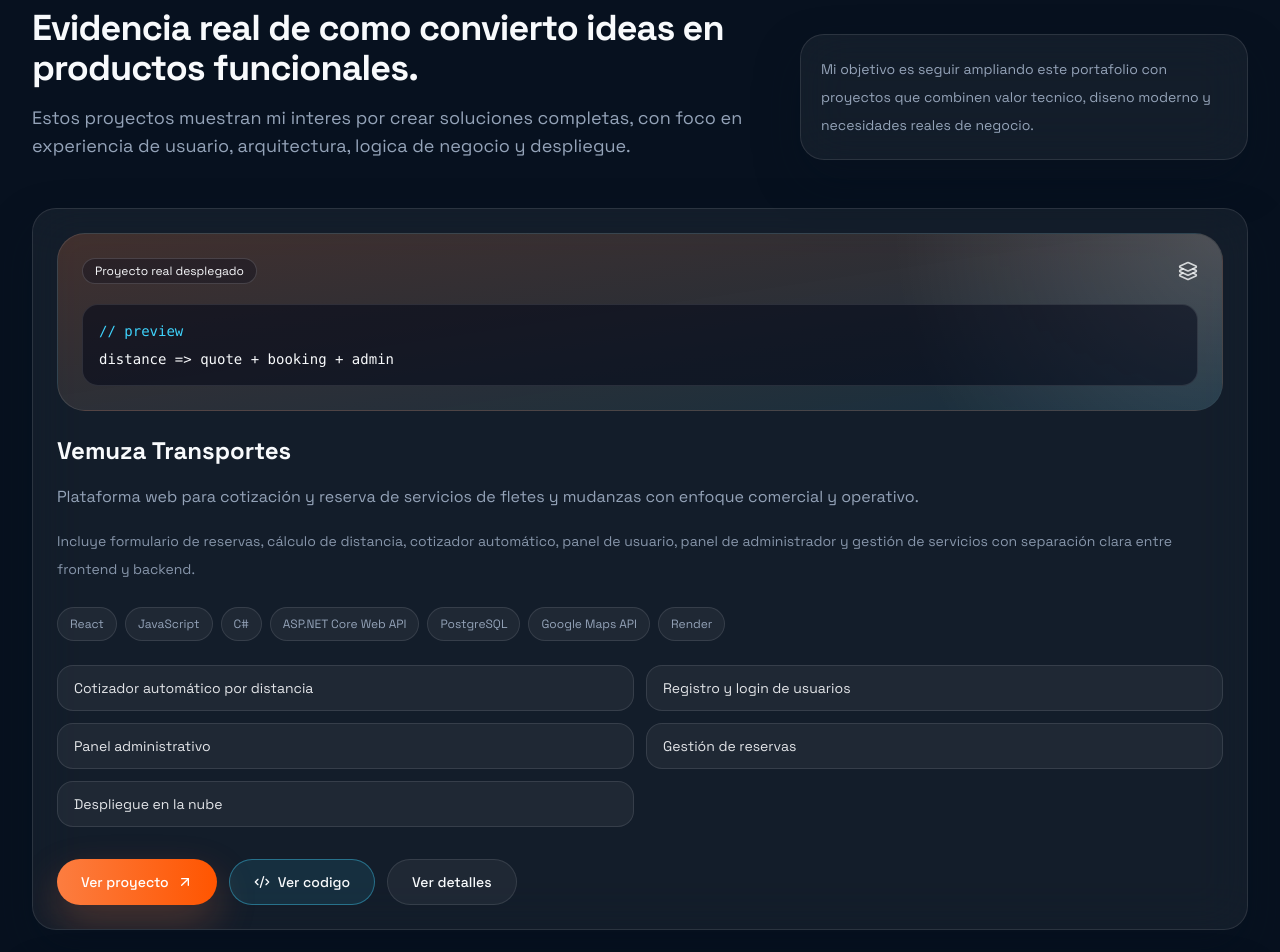
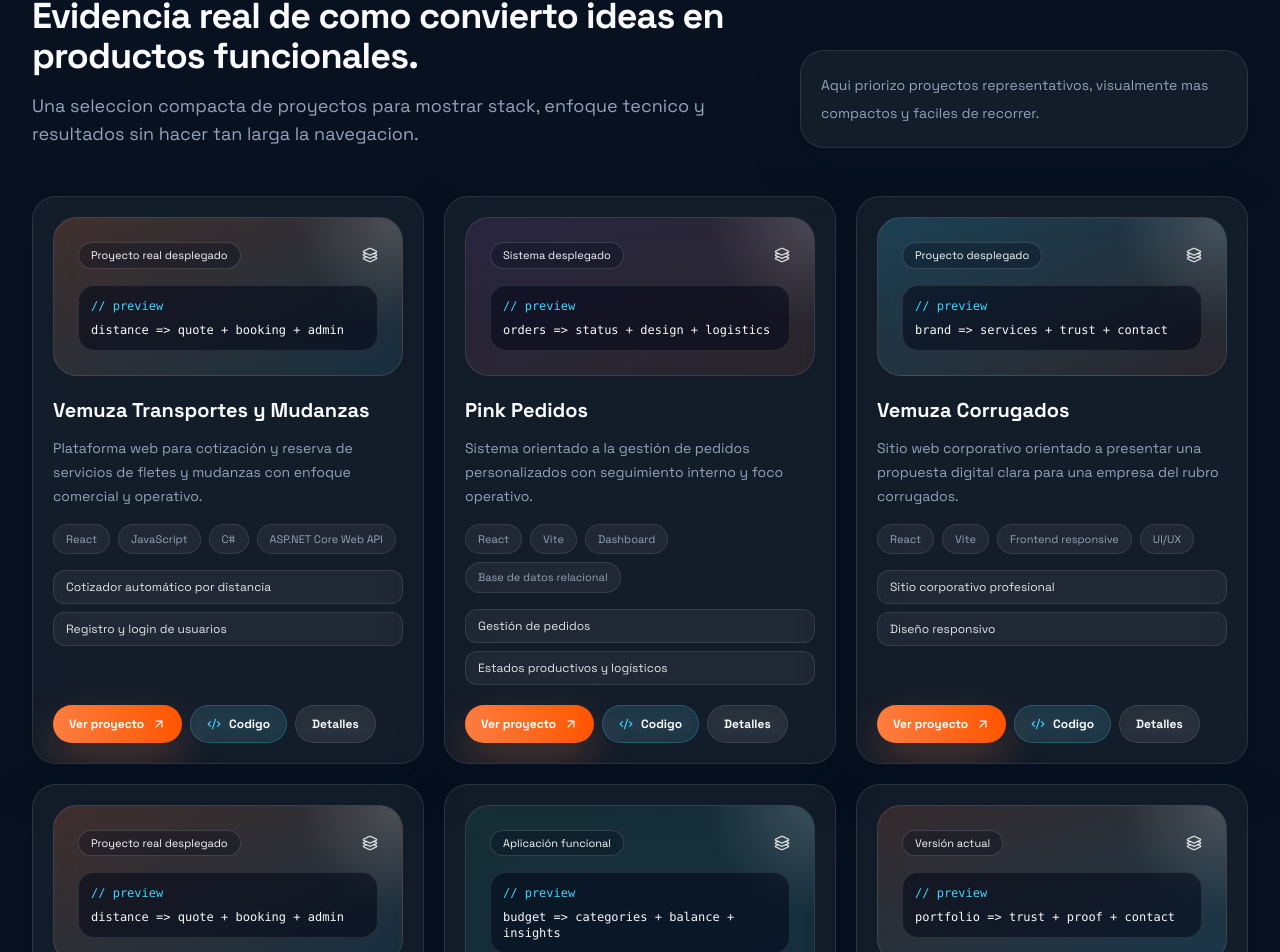
Before and after one commit to JosethAlarcon/Portafolio-Personal, a React (Vite) app: page / in a window 1280 px wide. Shown: the part 1019-1971 px from the top of the page. Built offline with nearby package versions, Linux system fonts and the light colour scheme.

Commit message:
Cambio de foto

```diff
--- a/src/components/ProjectCard.jsx
+++ b/src/components/ProjectCard.jsx
@@ -3,65 +3,125 @@
 
 const ProjectCard = ({ project }) => {
   const reduceMotion = useReducedMotion();
+  const visibleStack = project.stack.slice(0, 4);
+  const visibleFeatures = project.features.slice(0, 2);
 
   return (
     <motion.article
       whileHover={reduceMotion ? undefined : { y: -8 }}
-      className="glass-card group overflow-hidden p-6 transition duration-300 hover:border-brand-orange/35 hover:shadow-orange"
+      className="glass-card group flex h-full flex-col overflow-hidden p-4 transition duration-300 hover:border-brand-orange/35 hover:shadow-orange sm:p-5"
     >
-      <div className={`relative overflow-hidden rounded-[1.75rem] border border-white/10 bg-gradient-to-br ${project.accent} p-6`}>
+      <div
+        className={`relative overflow-hidden rounded-[1.5rem] border border-white/10 bg-gradient-to-br ${project.accent} p-5`}
+      >
         <div className="absolute inset-0 bg-[radial-gradient(circle_at_top_right,rgba(255,255,255,0.16),transparent_28%)]" />
-        <div className="relative">
-          <div className="mb-5 flex items-center justify-between gap-4">
-            <span className="rounded-full border border-white/15 bg-slate-950/30 px-3 py-1 text-xs text-brand-white">
+        <div className="relative px-1 py-1">
+          <div className="mb-4 flex items-center justify-between gap-3">
+            <span className="rounded-full border border-white/15 bg-slate-950/30 px-3 py-1 text-[11px] text-brand-white">
               {project.status}
             </span>
-            <Layers3 className="h-5 w-5 text-brand-white/80" />
+            <Layers3 className="h-4 w-4 text-brand-white/80" />
           </div>
-          <div className="rounded-2xl border border-white/10 bg-slate-950/55 p-4 font-mono text-sm text-brand-slate">
+          <div className="rounded-2xl border border-white/10 bg-slate-950/55 p-3 font-mono text-xs text-brand-slate">
             <p className="text-brand-sky">// preview</p>
             <p className="mt-2 text-brand-white">{project.codeSnippet}</p>
           </div>
         </div>
       </div>
 
-      <div className="mt-6">
-        <h3 className="text-2xl font-semibold text-brand-white">{project.title}</h3>
-        <p className="mt-4 text-base leading-7 text-brand-slate">{project.description}</p>
-        <p className="mt-4 text-sm leading-7 text-brand-slate/90">{project.longDescription}</p>
+      <div className="mt-5">
+        <h3 className="text-xl font-semibold text-brand-white">{project.title}</h3>
+        <p className="mt-3 line-clamp-4 text-sm leading-6 text-brand-slate">{project.description}</p>
       </div>
 
-      <div className="mt-6 flex flex-wrap gap-2">
-        {project.stack.map((item) => (
+      <div className="mt-4 flex flex-wrap gap-2">
+        {visibleStack.map((item) => (
           <span
             key={item}
-            className="rounded-full border border-white/10 bg-white/5 px-3 py-2 text-xs text-brand-slate"
+            className="rounded-full border border-white/10 bg-white/5 px-3 py-1.5 text-[11px] text-brand-slate"
           >
             {item}
           </span>
         ))}
       </div>
 
-      <div className="mt-6 grid gap-3 sm:grid-cols-2">
-        {project.features.map((feature) => (
-          <div key={feature} className="rounded-2xl border border-white/10 bg-white/5 px-4 py-3 text-sm text-brand-white/90">
+      <div className="mt-4 grid gap-2">
+        {visibleFeatures.map((feature) => (
+          <div
+            key={feature}
+            className="rounded-xl border border-white/10 bg-white/5 px-3 py-2 text-xs text-brand-white/90"
+          >
             {feature}
           </div>
         ))}
       </div>
 
-      <div className="mt-8 flex flex-col gap-3 sm:flex-row">
-        <a href={project.liveUrl} className="button-primary">
-          Ver proyecto
-          <ArrowUpRight className="ml-2 h-4 w-4" />
-        </a>
-        <a href={project.codeUrl} className="button-secondary">
-          <Code2 className="mr-2 h-4 w-4" />
-          Ver codigo
-        </a>
-        <a href={project.detailUrl} className="button-ghost">
-          Ver detalles
-        </a>
+      <div className="mt-auto pt-5">
+        <div className="flex flex-col gap-2 sm:flex-row sm:flex-wrap">
+          <motion.a
+            href={project.liveUrl}
+            whileHover={
+              reduceMotion
+                ? undefined
+                : {
+                    y: -5,
+                    scale: 1.04,
+                    transition: { duration: 0.22 },
+                  }
+            }
+            whileTap={reduceMotion ? undefined : { scale: 0.97 }}
+            className="group relative inline-flex items-center justify-center overflow-hidden rounded-full bg-gradient-to-r from-brand-orange to-brand-orangeStrong px-4 py-2.5 text-xs font-semibold text-white shadow-orange transition duration-300 hover:shadow-[0_0_35px_rgba(252,125,64,0.55)]"
+          >
+            <span className="pointer-events-none absolute inset-0 opacity-0 transition duration-300 group-hover:opacity-100">
+              <span className="absolute -left-12 top-0 h-full w-12 rotate-12 bg-white/30 blur-md transition-all duration-700 group-hover:left-[120%]" />
+            </span>
+            <span className="relative z-10 flex items-center">
+              Ver proyecto
+              <ArrowUpRight className="ml-2 h-3.5 w-3.5 transition duration-300 group-hover:translate-x-1" />
+            </span>
+          </motion.a>
+          <motion.a
+            href={project.codeUrl}
+            whileHover={
+              reduceMotion
+                ? undefined
+                : {
+                    y: -5,
+                    scale: 1.04,
+                    transition: { duration: 0.22 },
+                  }
+            }
+            whileTap={reduceMotion ? undefined : { scale: 0.97 }}
+            className="group relative inline-flex items-center justify-center overflow-hidden rounded-full border border-brand-sky/25 bg-brand-sky/10 px-4 py-2.5 text-xs font-semibold text-brand-white shadow-sm backdrop-blur transition duration-300 hover:border-brand-sky/50 hover:bg-brand-sky/15 hover:shadow-glow"
+          >
+            <span className="pointer-events-none absolute inset-0 opacity-0 transition duration-300 group-hover:opacity-100">
+              <span className="absolute -left-12 top-0 h-full w-12 rotate-12 bg-white/20 blur-md transition-all duration-700 group-hover:left-[120%]" />
+            </span>
+            <span className="relative z-10 flex items-center">
+              <Code2 className="mr-2 h-3.5 w-3.5 text-brand-sky transition duration-300 group-hover:scale-110" />
+              Codigo
+            </span>
+          </motion.a>
+          <motion.a
+            href={project.detailUrl}
+            whileHover={
+              reduceMotion
+                ? undefined
+                : {
+                    y: -5,
+                    scale: 1.04,
+                    transition: { duration: 0.22 },
+                  }
+            }
+            whileTap={reduceMotion ? undefined : { scale: 0.97 }}
+            className="group relative inline-flex items-center justify-center overflow-hidden rounded-full border border-white/10 bg-white/5 px-4 py-2.5 text-xs font-semibold text-brand-white shadow-sm backdrop-blur transition duration-300 hover:border-brand-orange/40 hover:bg-brand-orange/10 hover:shadow-orange"
+          >
+            <span className="pointer-events-none absolute inset-0 opacity-0 transition duration-300 group-hover:opacity-100">
+              <span className="absolute -left-12 top-0 h-full w-12 rotate-12 bg-white/20 blur-md transition-all duration-700 group-hover:left-[120%]" />
+            </span>
+            <span className="relative z-10 flex items-center">Detalles</span>
+          </motion.a>
+        </div>
       </div>
     </motion.article>
   );
--- a/src/components/Projects.jsx
+++ b/src/components/Projects.jsx
@@ -5,6 +5,7 @@
 
 const Projects = () => {
   const reduceMotion = useReducedMotion();
+  const featuredProjects = projects.slice(0, 9);
 
   return (
     <motion.section id="proyectos" className="section-shell" {...getRevealProps(reduceMotion)}>
@@ -15,7 +16,7 @@
             Evidencia real de como convierto ideas en productos funcionales.
           </h2>
           <p className="section-copy">
-            Estos proyectos muestran mi interes por crear soluciones completas, con foco en experiencia de usuario, arquitectura, logica de negocio y despliegue.
+            Una seleccion compacta de proyectos para mostrar stack, enfoque tecnico y resultados sin hacer tan larga la navegacion.
           </p>
         </motion.div>
         <motion.div
@@ -23,14 +24,17 @@
           className="glass-card max-w-md p-5 transition duration-300 hover:border-brand-orange/25 hover:shadow-orange"
         >
           <p className="text-sm leading-7 text-brand-slate">
-            Mi objetivo es seguir ampliando este portafolio con proyectos que combinen valor tecnico, diseno moderno y necesidades reales de negocio.
+            Aqui priorizo proyectos representativos, visualmente mas compactos y faciles de recorrer.
           </p>
         </motion.div>
       </div>
 
-      <motion.div className="mt-12 grid gap-8" {...getStaggerProps(reduceMotion, 0.08, 0.08)}>
-        {projects.map((project) => (
-          <motion.div key={project.title} variants={fadeItem}>
+      <motion.div
+        className="mt-12 grid gap-5 md:grid-cols-2 xl:grid-cols-3"
+        {...getStaggerProps(reduceMotion, 0.08, 0.07)}
+      >
+        {featuredProjects.map((project) => (
+          <motion.div key={project.title} variants={fadeItem} className="h-full">
             <ProjectCard project={project} />
           </motion.div>
         ))}
--- a/src/data/projects.js
+++ b/src/data/projects.js
@@ -1,6 +1,6 @@
 export const projects = [
   {
-    title: 'Vemuza Transportes',
+    title: 'Vemuza Transportes y Mudanzas',
     description:
       'Plataforma web para cotización y reserva de servicios de fletes y mudanzas con enfoque comercial y operativo.',
     longDescription:
@@ -20,7 +20,27 @@
     codeUrl: '#',
     detailUrl: 'https://vemuzatransportes.cl/',
   },
-  {
+    {
+    title: 'Pink Pedidos',
+    description:
+      'Sistema orientado a la gestión de pedidos personalizados con seguimiento interno y foco operativo.',
+    longDescription:
+      'Pensado para controlar estados productivos y logísticos, fechas de ingreso, aprobación de diseño y flujo interno de pedidos en un entorno administrativo.',
+    stack: ['React', 'Vite', 'Dashboard', 'Base de datos relacional', 'Arquitectura modular'],
+    features: [
+      'Gestión de pedidos',
+      'Estados productivos y logísticos',
+      'Control de fechas',
+      'Preparado para mantenedores',
+    ],
+    status: 'Sistema desplegado',
+    accent: 'from-fuchsia-400/10 to-brand-orange/10',
+    codeSnippet: 'orders => status + design + logistics',
+    liveUrl: 'https://pink-pedidos.netlify.app/dashboard',
+    codeUrl: '#',
+    detailUrl: 'https://pink-pedidos.netlify.app/dashboard',
+  },
+    {
     title: 'Vemuza Corrugados',
     description:
       'Sitio web corporativo orientado a presentar una propuesta digital clara para una empresa del rubro corrugados.',
@@ -40,6 +60,27 @@
     codeUrl: '#',
     detailUrl: 'https://vemuzacorrugados.cl/',
   },
+    {
+    title: 'Vemuza Transportes Express',
+    description:
+      'Sitio web corporativo orientado a presentar una propuesta digital clara para una empresa del rubro de transporte.',
+    longDescription:
+      'Incluye formulario de reservas, cálculo de distancia, cotizador automático, panel de usuario, panel de administrador y gestión de servicios con separación clara entre frontend y backend.',
+    stack: ['React', 'TypeScript', 'Tailwind CSS', 'Netlify'],
+    features: [
+      'Sitio corporativo profesional',
+      'Diseño responsivo',
+      'Panel administrativo',
+      'Gestión de reservas',
+      'Despliegue en la nube',
+    ],
+    status: 'Proyecto real desplegado',
+    accent: 'from-brand-orange/20 to-brand-sky/10',
+    codeSnippet: 'distance => quote + booking + admin',
+    liveUrl: 'https://vemuzatransportes.cl/',
+    codeUrl: '#',
+    detailUrl: 'https://vemuzatransportes.cl/',
+  },
   {
     title: 'BalanceFin Pro',
     description:
@@ -56,46 +97,6 @@
     status: 'Aplicación funcional',
     accent: 'from-emerald-400/10 to-brand-sky/10',
     codeSnippet: 'budget => categories + balance + insights',
-    liveUrl: '#',
-    codeUrl: '#',
-    detailUrl: '#',
-  },
-  {
-    title: 'Pink Pedidos',
-    description:
-      'Sistema orientado a la gestión de pedidos personalizados con seguimiento interno y foco operativo.',
-    longDescription:
-      'Pensado para controlar estados productivos y logísticos, fechas de ingreso, aprobación de diseño y flujo interno de pedidos en un entorno administrativo.',
-    stack: ['React', 'Vite', 'Dashboard', 'Base de datos relacional', 'Arquitectura modular'],
-    features: [
-      'Gestión de pedidos',
-      'Estados productivos y logísticos',
-      'Control de fechas',
-      'Preparado para mantenedores',
-    ],
-    status: 'Sistema desplegado',
-    accent: 'from-fuchsia-400/10 to-brand-orange/10',
-    codeSnippet: 'orders => status + design + logistics',
-    liveUrl: 'https://pink-pedidos.netlify.app/dashboard',
-    codeUrl: '#',
-    detailUrl: 'https://pink-pedidos.netlify.app/dashboard',
-  },
-  {
-    title: 'Sistema de riego automático',
-    description:
-      'Proyecto de automatización con Arduino para controlar el riego de plantas mediante sensores y lógica de activación.',
-    longDescription:
-      'Integra sensor de humedad, lectura de temperatura, control de bomba de agua y visualización en pantalla LCD como solución práctica de automatización.',
-    stack: ['Arduino', 'C++', 'Sensores', 'Automatización', 'Electrónica básica'],
-    features: [
-      'Sensor de humedad',
-      'Control automático de bomba',
-      'Lectura de temperatura',
-      'Visualización en pantalla LCD',
-    ],
-    status: 'Proyecto académico aplicado',
-    accent: 'from-brand-sky/15 to-emerald-300/10',
-    codeSnippet: 'sensor => humidity + pump + lcd',
     liveUrl: '#',
     codeUrl: '#',
     detailUrl: '#',
--- a/src/index.css
+++ b/src/index.css
@@ -23,7 +23,7 @@
 
 @layer components {
   .section-shell {
-    @apply relative py-14 sm:py-16;
+    @apply relative py-10 sm:py-12;
   }
 
   .section-title {
```
Also changed, not shown: src/components/Navbar.jsx (+25 -5 lines), src/assets/profile/joseth-portrait.jpg (deleted), src/assets/profile/joseth-portrait.png (added), 6 other files (tests, documents, lock files or other folders).
